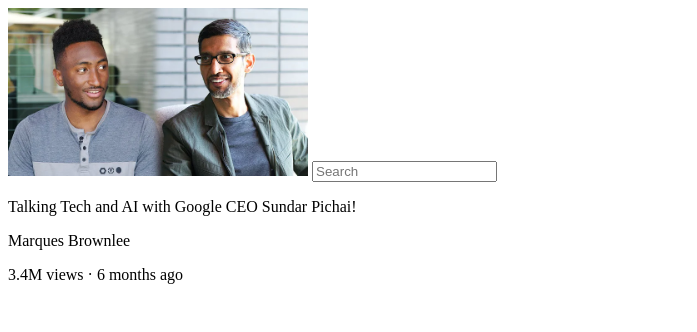
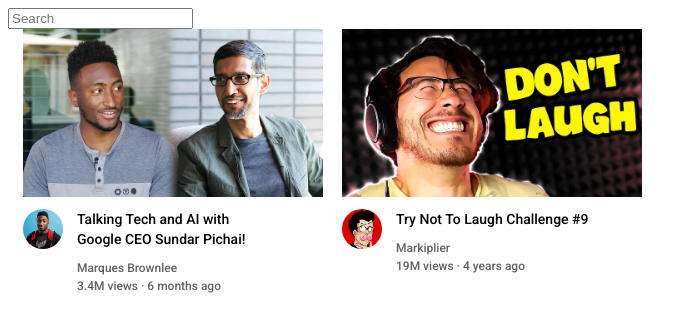
Before and after one commit to VinczeDan/first_project, a plain HTML site: page youtube.html in a window 1280 px wide. Shown: the whole page, without its empty margins (0-697 px from the left). Drawn offline with Linux system fonts and the light colour scheme.

Commit message:
youtube_pt1

```diff
--- a/youtube.html
+++ b/youtube.html
@@ -2,23 +2,116 @@
 <html>
   <head>
     <title>Youtube.com</title>
+
+    <link rel="preconnect" href="https://fonts.googleapis.com" />
+    <link rel="preconnect" href="https://fonts.gstatic.com" crossorigin />
+    <link
+      href="https://fonts.googleapis.com/css2?family=Roboto:wght@500;700&display=swap"
+      rel="stylesheet"
+    />
+
     <style>
+      p {
+        font-family: Roboto, Arial;
+        margin-top: 0;
+        margin-bottom: 0;
+      }
+
       .thumbnail {
         width: 300px;
+        display: block;
       }
+
+      .search-bar {
+        display: block;
+      }
+
+      .video-preview {
+        width: 300px;
+        display: inline-block;
+        vertical-align: top;
+        margin-left: 15px;
+      }
+
       .video-title {
-        width: ;
+        margin-top: 0;
+        font-size: 14px;
+        font-weight: 500;
+        line-height: 20px;
+        margin-bottom: 12px;
       }
+
+      .chanel-picture {
+        display: inline-block;
+        width: 50px;
+        vertical-align: top;
+      }
+
+      .video-info {
+        display: inline-block;
+        width: 200px;
+      }
+
+      .profile-picture {
+        width: 40px;
+        border-radius: 50px;
+      }
+
+      .thumbnail-row {
+        margin-bottom: 12px;
+      }
+
+      .video-author,
+      .video-stats{
+        font-size: 12px;
+        color: rgb(96, 96, 96);
+      }
+
+      .video-author{
+        margin-bottom: 4px;
+      }
+
     </style>
   </head>
   <body>
-    <img class="thumbnail" src="thumbnails/thumbnail-1.webp" />
     <input class="search-bar" type="text" placeholder="Search" />
 
-    <p class="video-title">
-      Talking Tech and AI with Google CEO Sundar Pichai!
-    </p>
-    <p>Marques Brownlee</p>
-    <p>3.4M views &#183; 6 months ago</p>
+    <div class="video-preview">
+      <div class="thumbnail-row">
+        <img class="thumbnail" src="thumbnails/thumbnail-1.webp" />
+      </div>
+      <div>
+        <div class="chanel-picture">
+          <img class="profile-picture" src="chanel-pictures/channel-1.jpeg" />
+        </div>
+        <div class="video-info">
+          <p class="video-title">
+            Talking Tech and AI with Google CEO Sundar Pichai!
+          </p>
+          <p class="video-author">Marques Brownlee</p>
+          <p class="video-stats">3.4M views &#183; 6 months ago</p>
+        </div>
+      </div>
+    </div>
+
+    <div class="video-preview">
+      <div class="thumbnail-row">
+        <img class="thumbnail" src="thumbnails/thumbnail-2.webp" />
+      </div>
+      <div>
+        <div class="chanel-picture">
+          <img class="profile-picture" src="chanel-pictures/channel-2.jpeg" />
+        </div>
+        <div class="video-info">
+          <p class="video-title">
+            Try Not To Laugh Challenge #9
+          </p>
+          <p class="video-author">Markiplier</p>
+          <p class="video-stats">19M views &#183; 4 years ago</p>
+        </div>
+      </div>
+    </div>
+
+
   </body>
 </html>
```
Also changed, not shown: chanel-pictures/channel-1.jpeg (added), chanel-pictures/channel-2.jpeg (added), thumbnails/thumbnail-2.webp (added), 1 other file.
